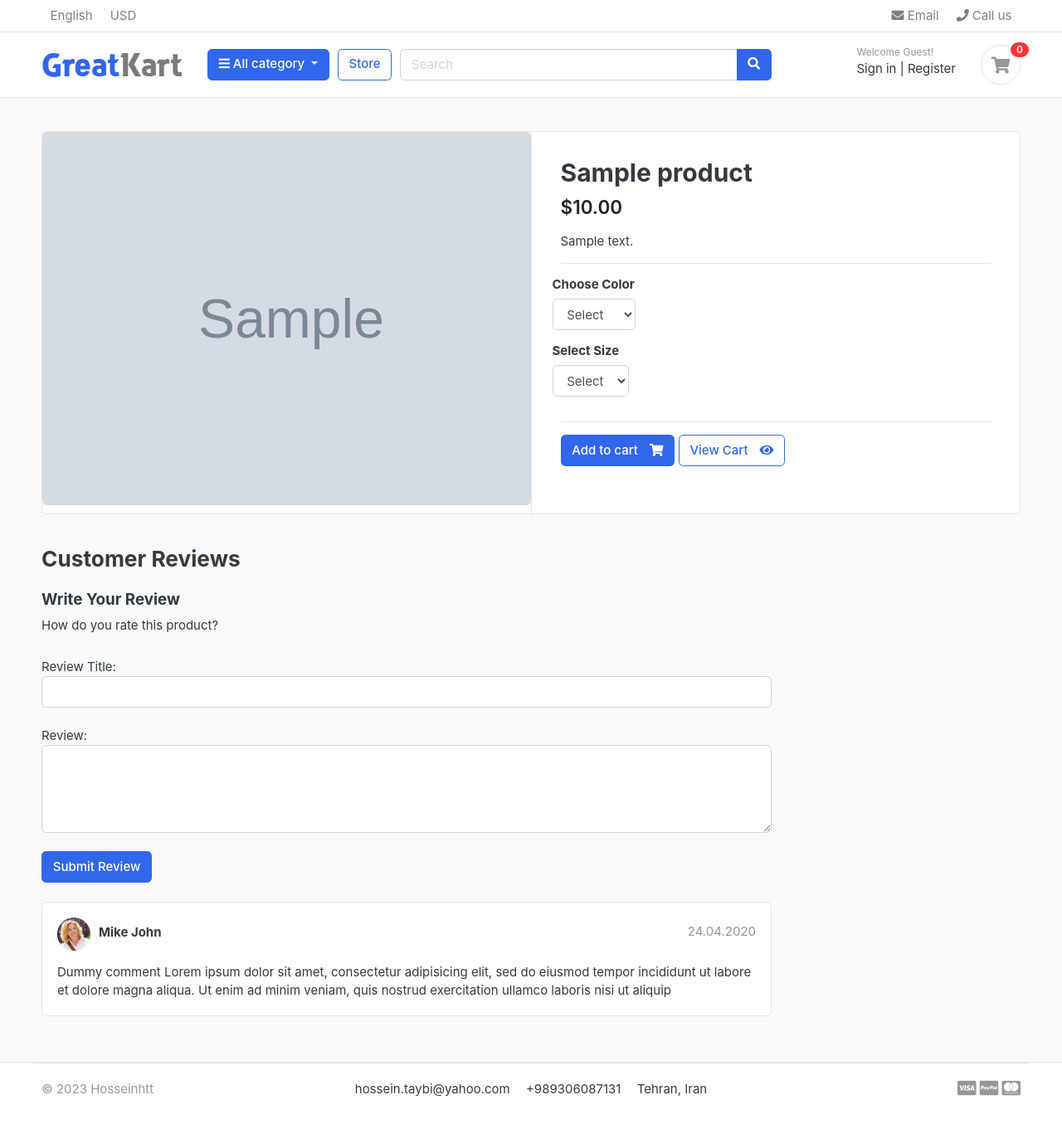
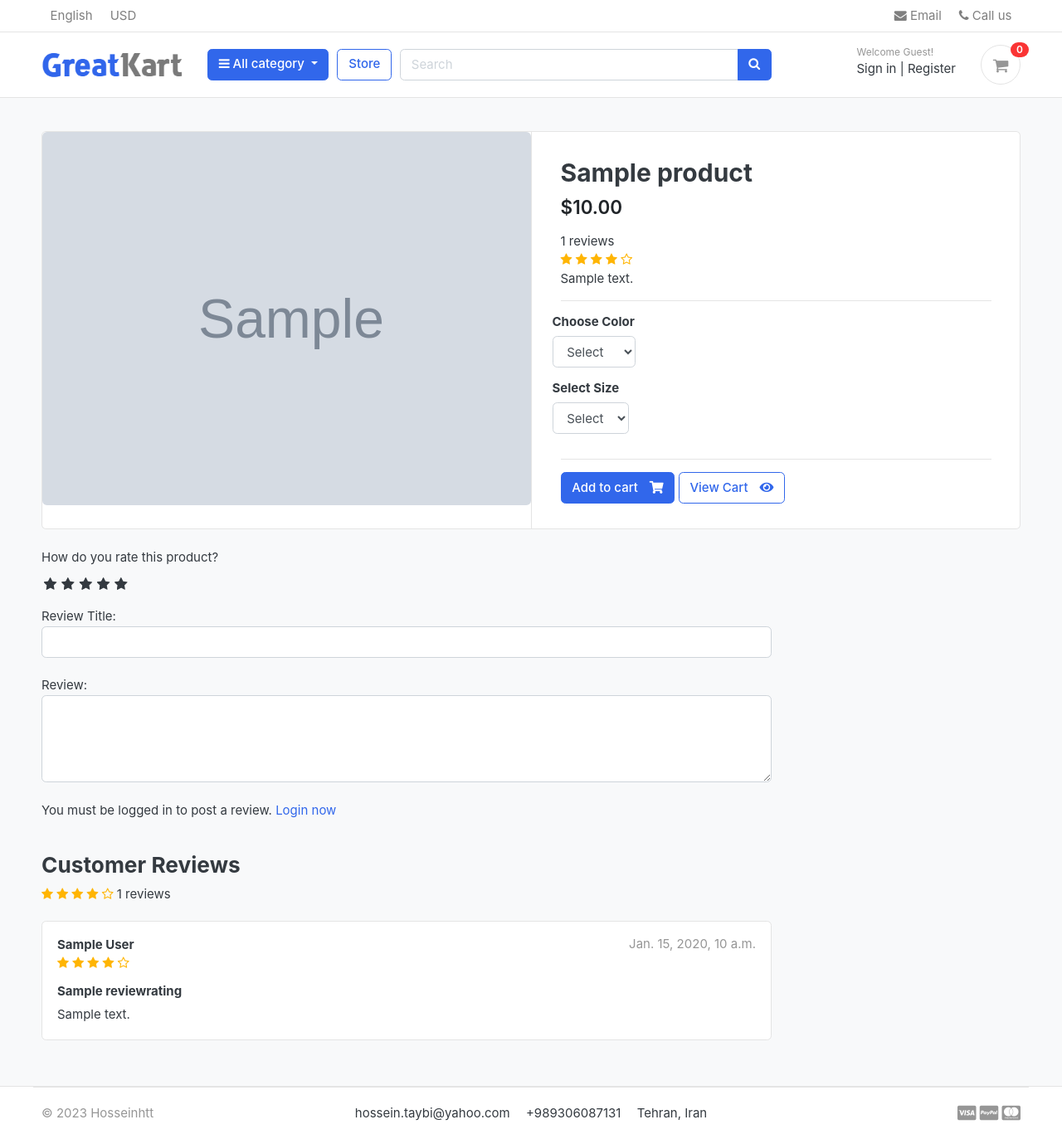
Before and after one commit to hosseinhtt/u-ecommerce, a Django app: a page that uses templates/base.html in a window 1280 px wide. Shown: the whole page at 83% size. Before the commit the page ends 1322 px from the top, so only its background shows below. Run offline with Django 4.2, Linux system fonts and the light colour scheme; tables that the repository leaves empty hold one stand-in row (values such as "Sample post"); grey boxes marked "Sample" are stand-in pictures; some libraries are stand-ins or nearby versions; some web fonts are replaced.

Commit message:
review and ratings works correctly

```diff
--- /dev/null
+++ b/ecommerce/static/css/custom.css
@@ -0,0 +1,61 @@
+/* Hide Radio button */
+.rate > input{
+    display: none;
+  }
+
+  .rate{
+    display: inline-block;;
+    border: 0;
+  }
+
+  .rate > label{
+    float: right;
+  }
+
+  /* Showing the stars */
+  .rate > label:before{
+    display: inline-block;
+    font-size: 1.1rem;
+    font-family: FontAwesome;
+    content: "\f005";
+    margin:0;
+    padding:0.3rem .2rem;
+    cursor: pointer;
+  }
+
+  /* Half star */
+  .rate .half:before{
+    content: "\f089";
+    position: absolute;
+    padding-right: 0;
+  }
+
+  /* Click and hover */
+  input:checked ~ label, label:hover ~ label{
+    color: #ffb503;
+  }
+
+  /* hover hightlight */
+  input:checked + label:hover, input:checked ~ label:hover,input:checked ~ label:hover ~ label,
+  label:hover ~ input:checked ~ label{
+    color: #cc9000;
+  }
+
+  .rating-star i{
+    color: #ffb503 !important;
+  }
+
+  ul.thumb{
+    margin:0 auto;
+    padding: 0;
+    float: left;
+  }
+  ul.thumb li{
+    list-style: none;
+    margin: 10px;
+  }
+  ul.thumb li img{
+    width: 80px;
+    height: 80px;
+    border: 1px solid grey;
+  }
--- a/store/forms.py
+++ b/store/forms.py
@@ -1,7 +1,7 @@
 from django import forms
 from store.models import ReviewRating
 
-class ReviewForms(forms.ModelForm):
+class ReviewForm(forms.ModelForm):
     class Meta:
         model = ReviewRating
         fields = ['subject', 'review', 'rating']
--- a/store/models.py
+++ b/store/models.py
@@ -1,6 +1,8 @@
 from django.db import models
 from category.models import Category
 from accounts.models import Account
+from django.db.models import Avg, Count
+
 # Create your models here.
 class Product(models.Model):
     product_name = models.CharField(max_length=200, unique=True)
@@ -13,6 +15,20 @@ class Product(models.Model):
     category = models.ForeignKey(Category, on_delete=models.CASCADE)
     created_date = models.DateTimeField(auto_now_add=True)
     modified_date = models.DateTimeField(auto_now=True)
+
+    def averageReview(self):
+        reviews = ReviewRating.objects.filter(product=self, status=True).aggregate(average=Avg('rating'))
+        avg = 0
+        if reviews['average'] is not None:
+            avg = float(reviews['average'])
+        return avg
+
+    def countReview(self):
+        reviews = ReviewRating.objects.filter(product=self, status=True).aggregate(count=Count('id'))
+        count = 0
+        if reviews['count'] is not None:
+            count = int(reviews['count'])
+        return count
 
     def __str__(self):
         return self.product_name
--- a/store/urls.py
+++ b/store/urls.py
@@ -8,5 +8,6 @@ urlpatterns = [
     path('category/<slug:category_slug>/', StoreView.as_view(), name='products_by_category'),
     path('category/<slug:category_slug>/<slug:product_slug>', ProductDetailView.as_view(), name='product_detail'),
     path('search/', SearchView.as_view(), name='search'),
+    path('submit-review/<int:product_id>', SubmitReviewView.as_view(), name='submit-review'),
 
 ]
--- a/store/views.py
+++ b/store/views.py
@@ -1,14 +1,19 @@
-from django.shortcuts import render
+from django.shortcuts import render, redirect
 from django.views.generic import View, TemplateView, DetailView
 from django.shortcuts import get_object_or_404
 from django.http import Http404
-from store.models import Product
+from django.core.paginator import Paginator, EmptyPage, PageNotAnInteger
+from django.db.models import Q
+from django.db import connection
+from django.contrib import messages
+from django.http import HttpResponseRedirect
+
+from store.models import Product, ReviewRating
+from store.forms import ReviewForm
 from category.models import Category
 from carts.models import CartItem
 from carts.views import CartMixin
-from django.core.paginator import Paginator, EmptyPage, PageNotAnInteger
-from django.db.models import Q
-from django.db import connection
+from order.models import OrderProduct
 
 
 
@@ -61,9 +66,23 @@ class ProductDetailView(TemplateView):
             # If the product does not exist, raise a 404 error
             raise Http404("Product not found")
 
+        if self.request.user.is_authenticated:
+
+            try:
+                orderproduct = OrderProduct.objects.filter(user=self.request.user, product_id=product.id).exists()
+            except OrderProduct.DoesNotExist:
+                orderproduct = None
+        else:
+            orderproduct = None
+
+        reviews = ReviewRating.objects.filter(product_id=product.id, status=True)
+
         context = {
             'product': product,
             'in_cart': in_cart,
+            'reviews': reviews,
+            'order_product': orderproduct,
+
         }
         return context
 
@@ -97,3 +116,24 @@ class SearchView(View):
         }
 
         return render(request, self.template_name, context)
+
+class SubmitReviewView(View):
+    def post(self, request, product_id):
+        url = request.META.get('HTTP_REFERER')
+        if request.method == 'POST':
+            try:
+                review = ReviewRating.objects.get(user__id=request.user.id, product__id=product_id)
+                form = ReviewForm(request.POST, instance=review)
+                form.save()
+                messages.success(request, 'Thank you! Your review has been updated.')
+                return redirect(url)
+            except ReviewRating.DoesNotExist:
+                form = ReviewForm(request.POST)
+                if form.is_valid():
+                    review = form.save(commit=False)  # Create a new review object but don't save it yet
+                    review.user = request.user
+                    review.product_id = product_id
+                    review.ip = request.META.get('REMOTE_ADDR')
+                    review.save()  # Save the review now
+                    messages.success(request, 'Thank you! Your review has been submitted.')
+                    return redirect(url)
--- a/templates/base.html
+++ b/templates/base.html
@@ -25,6 +25,7 @@
 <link href="{% static 'css/ui.css' %}" rel="stylesheet" type="text/css"/>
 <link href="{% static 'css/responsive.css' %}" rel="stylesheet" media="only screen and (max-width: 1200px)" />
 <link href="{% static 'css/custom.css' %}" rel="stylesheet" type="text/css"/>
+<link rel="stylesheet" href="https://cdnjs.cloudflare.com/ajax/libs/font-awesome/4.7.0/css/font-awesome.min.css">
 
 
 <!-- custom javascript -->
--- a/templates/store/product_detail.html
+++ b/templates/store/product_detail.html
@@ -29,6 +29,19 @@
 
     <div class="mb-3">
         <var class="price h4">${{product.price}}.00</var>
+    </div>
+    <div class="rating-star">
+      <span>
+
+        <span>{{product.countReview}} reviews</span>
+        <br>
+        <i class="fa fa-star{% if product.averageReview < 0.5 %}-o{% elif product.averageReview >= 0.5 and product.averageReview < 1 %}-half-o {% endif %}" aria-hidden="true"></i>
+        <i class="fa fa-star{% if product.averageReview < 1.5 %}-o{% elif product.averageReview >= 1.5 and product.averageReview < 2 %}-half-o {% endif %}" aria-hidden="true"></i>
+        <i class="fa fa-star{% if product.averageReview < 2.5 %}-o{% elif product.averageReview >= 2.5 and product.averageReview < 3 %}-half-o {% endif %}" aria-hidden="true"></i>
+        <i class="fa fa-star{% if product.averageReview < 3.5 %}-o{% elif product.averageReview >= 3.5 and product.averageReview < 4 %}-half-o {% endif %}" aria-hidden="true"></i>
+        <i class="fa fa-star{% if product.averageReview < 4.5 %}-o{% elif product.averageReview >= 4.5 and product.averageReview < 5 %}-half-o {% endif %}" aria-hidden="true"></i>
+
+      </span>
     </div>
 
     <p>{{product.description}}</p>
@@ -84,14 +97,10 @@
     <div class="row">
                 <div class="col-md-9">
 
-        <header class="section-heading">
-            <h3>Customer Reviews </h3>
 
-        </header>
 
-        <form action="" method="POST">
+        <form action="{% url 'store:submit-review' product.id %}" method="POST">
           {% csrf_token %}
-          <h5>Write Your Review</h5>
             <div>
               <label for="">
                 How do you rate this product?
@@ -109,7 +118,7 @@
                 <input type="radio" name="rating" id="rating2" value="1" required><label for="rating2" title="1"></label>
                 <input type="radio" name="rating" id="rating1" value="0.5" required><label for="rating1" title="0.5" class="half"></label>
               </div>
-
+<br>
 
               Review Title:
               <input type="text" class="form-control" name="subject">
@@ -118,28 +127,66 @@
               <textarea name="review"  rows="4" class="form-control"></textarea>
               <br>
 
+              <!-- <input type="submit" value="Submit Review" class="btn btn-primary"> -->
+
+              {% if user.is_authenticated %}
+                {% if order_product %}
 								  <input type="submit" value="Submit Review" class="btn btn-primary">
+                  {% else %}
+                  <p>You must have bought this product to make a review!</p>
+                  {% endif %}
+						  {% else %}
+						    <p>You must be logged in to post a review. <span><a href="{% url 'accounts:login' %}">Login now</a></span></p>
+						  {% endif %}
+
             </div>
+            {% include 'includes/alerts.html' %}
+
+
         </form>
+
         <br>
+        <header class="section-heading">
+          <h3>Customer Reviews </h3>
+          <div class="rating-star">
+            <span>
+              <i class="fa fa-star{% if product.averageReview < 0.5 %}-o{% elif product.averageReview >= 0.5 and product.averageReview < 1 %}-half-o {% endif %}" aria-hidden="true"></i>
+              <i class="fa fa-star{% if product.averageReview < 1.5 %}-o{% elif product.averageReview >= 1.5 and product.averageReview < 2 %}-half-o {% endif %}" aria-hidden="true"></i>
+              <i class="fa fa-star{% if product.averageReview < 2.5 %}-o{% elif product.averageReview >= 2.5 and product.averageReview < 3 %}-half-o {% endif %}" aria-hidden="true"></i>
+              <i class="fa fa-star{% if product.averageReview < 3.5 %}-o{% elif product.averageReview >= 3.5 and product.averageReview < 4 %}-half-o {% endif %}" aria-hidden="true"></i>
+              <i class="fa fa-star{% if product.averageReview < 4.5 %}-o{% elif product.averageReview >= 4.5 and product.averageReview < 5 %}-half-o {% endif %}" aria-hidden="true"></i>
+          <span>{{product.countReview}} reviews</span>
+              </span>
+          </div>
+
+        </header>
+
+        {% for review in reviews %}
                 <article class="box mb-3">
                   <div class="icontext w-100">
-                <img src="{% static './images/avatars/avatar1.jpg' %}" class="img-xs icon rounded-circle">
+
                     <div class="text">
-                    <span class="date text-muted float-md-right">24.04.2020 </span>
-                    <h6 class="mb-1">Mike John </h6>
-
+                      <span class="date text-muted float-md-right">{{review.updated_at}} </span>
+                      <h6 class="mb-1">{{review.user.full_name}} </h6>
+                      <div class="rating-star">
+                        <span>
+                          <i class="fa fa-star{% if review.rating == 0.5 %}-half-o{% elif review.rating < 1 %}-o {% endif %}" aria-hidden="true"></i>
+                          <i class="fa fa-star{% if review.rating == 1.5 %}-half-o{% elif review.rating < 2 %}-o {% endif %}" aria-hidden="true"></i>
+                          <i class="fa fa-star{% if review.rating == 2.5 %}-half-o{% elif review.rating < 3 %}-o {% endif %}" aria-hidden="true"></i>
+                          <i class="fa fa-star{% if review.rating == 3.5 %}-half-o{% elif review.rating < 4 %}-o {% endif %}" aria-hidden="true"></i>
+                          <i class="fa fa-star{% if review.rating == 4.5 %}-half-o{% elif review.rating < 5 %}-o {% endif %}" aria-hidden="true"></i>
+                        </span>
+                      </div>
                     </div>
                   </div> <!-- icontext.// -->
                   <div class="mt-3">
+                    <h6>{{review.subject}}</h6>
                     <p>
-                    Dummy comment Lorem ipsum dolor sit amet, consectetur adipisicing elit, sed do eiusmod
-                    tempor incididunt ut labore et dolore magna aliqua. Ut enim ad minim veniam,
-                    quis nostrud exercitation ullamco laboris nisi ut aliquip
+                      {{review.review}}
                     </p>
                   </div>
                 </article>
-
+        {% endfor %}
 
 
         </div> <!-- col.// -->
```
Also changed, not shown: 1 other file. Lines whose indentation alone changed are shown as unchanged.
